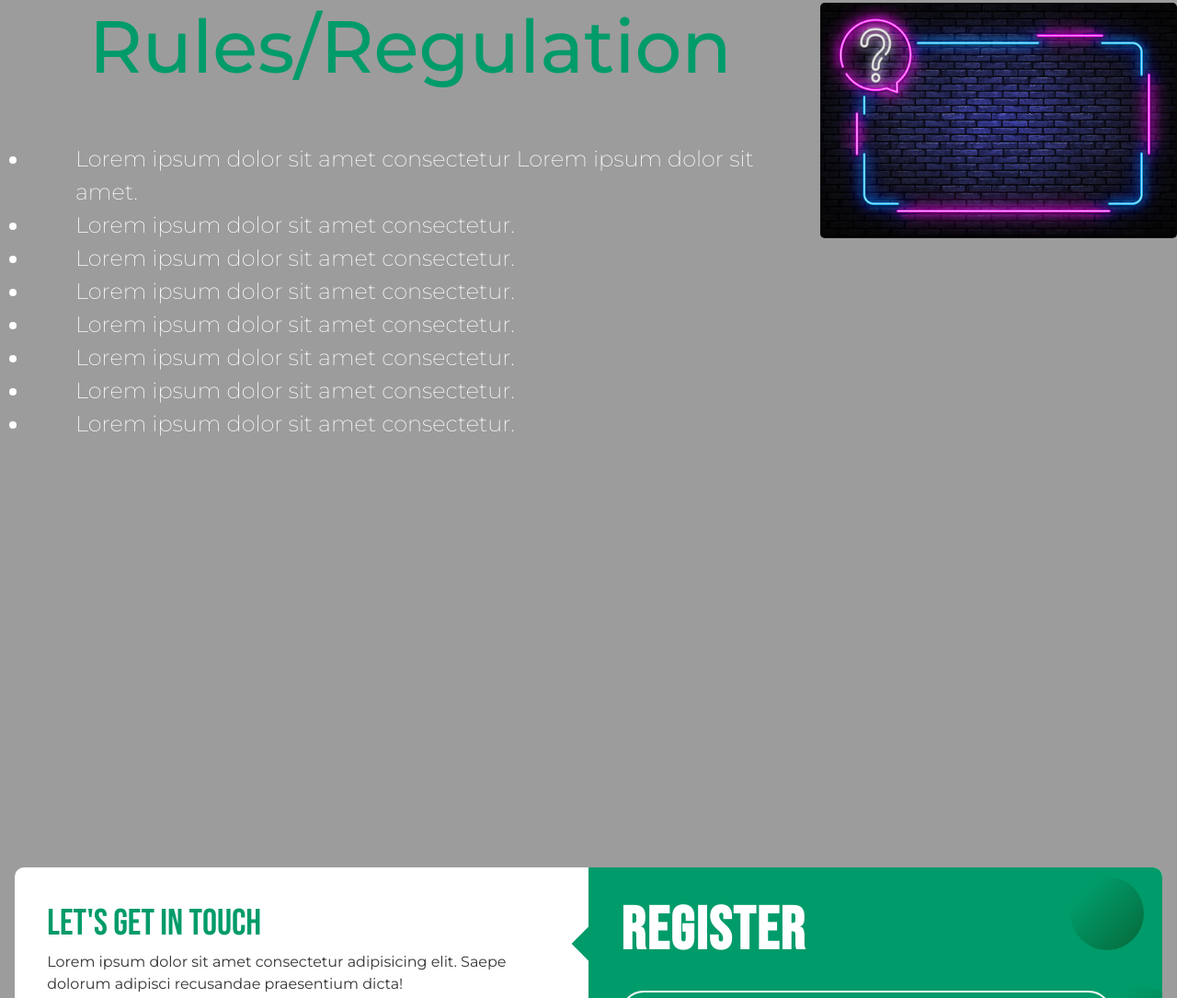
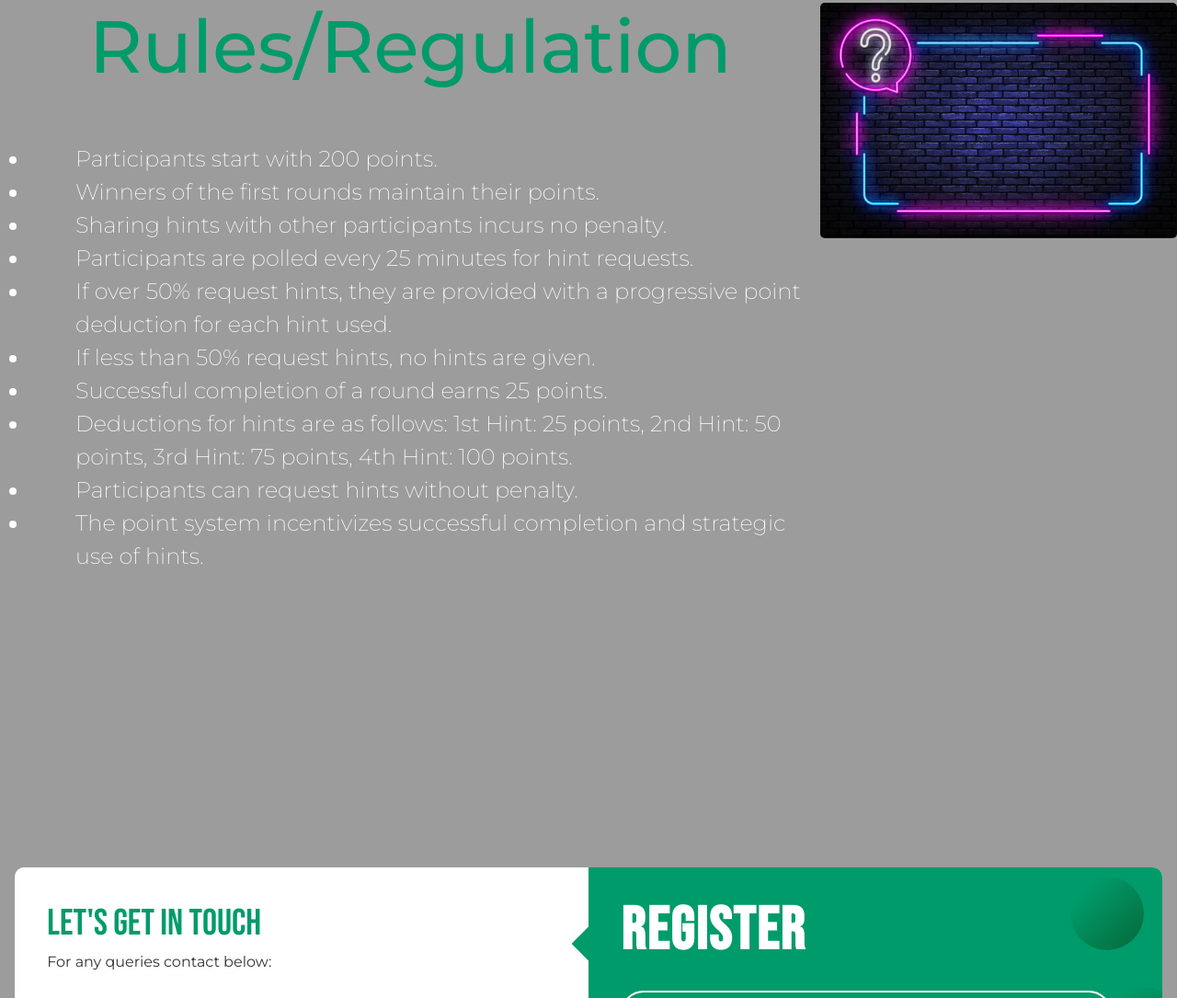
Before and after one commit to Gaurav-Dadhich/CodeJencture, a plain HTML site: page index.html in a window 1280 px wide. Shown: the part 3434-4519 px from the top of the page at 92% size. Drawn offline with nearby package versions, Linux system fonts and the light colour scheme; a web font is replaced by a local one.

Commit message:
Update index.html

```diff
--- a/index.html
+++ b/index.html
@@ -164,14 +164,16 @@
             <br>
             <br>
             <ul>
-              <li>Lorem ipsum dolor sit amet consectetur  Lorem ipsum dolor sit amet.</li>
-              <li>Lorem ipsum dolor sit amet consectetur.</li>
-              <li>Lorem ipsum dolor sit amet consectetur.</li>
-              <li>Lorem ipsum dolor sit amet consectetur.</li>
-              <li>Lorem ipsum dolor sit amet consectetur.</li>
-              <li>Lorem ipsum dolor sit amet consectetur.</li>
-              <li>Lorem ipsum dolor sit amet consectetur.</li>
-              <li>Lorem ipsum dolor sit amet consectetur.</li>
+               <li> Participants start with 200 points.</li>
+               <li>Winners of the first rounds maintain their points.</li>
+                <li>Sharing hints with other participants incurs no penalty.</li>
+                 <li>Participants are polled every 25 minutes for hint requests.</li>
+                 <li>If over 50% request hints, they are provided with a progressive point deduction for each hint used.</li>
+                 <li>If less than 50% request hints, no hints are given.</li>
+                 <li>Successful completion of a round earns 25 points.</li>
+                 <li>Deductions for hints are as follows: 1st Hint: 25 points, 2nd Hint: 50 points, 3rd Hint: 75 points, 4th Hint: 100 points.</li>
+                 <li>Participants can request hints without penalty.</li>
+                 <li>The point system incentivizes successful completion and strategic use of hints.</li>
             </ul>
             </div>
             <img class="c"src="1.jpg" alt="" srcset="">
@@ -182,8 +184,7 @@
                 <div class="contact-info">
                   <h3 class="left-title">Let's get in touch</h3>
                   <p class="text">
-                    Lorem ipsum dolor sit amet consectetur adipisicing elit. Saepe
-                    dolorum adipisci recusandae praesentium dicta!
+                   For any queries contact below:
                   </p>
 
                   <div class="info">
```
